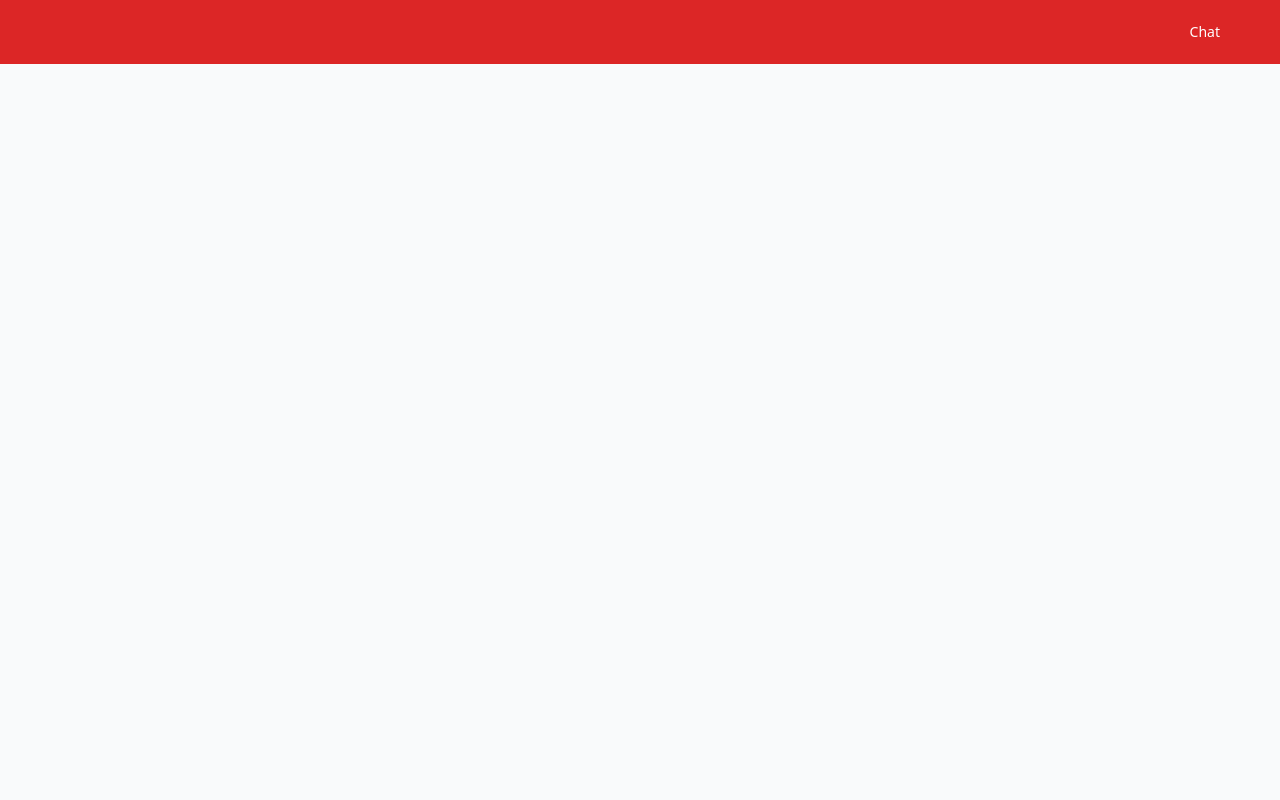
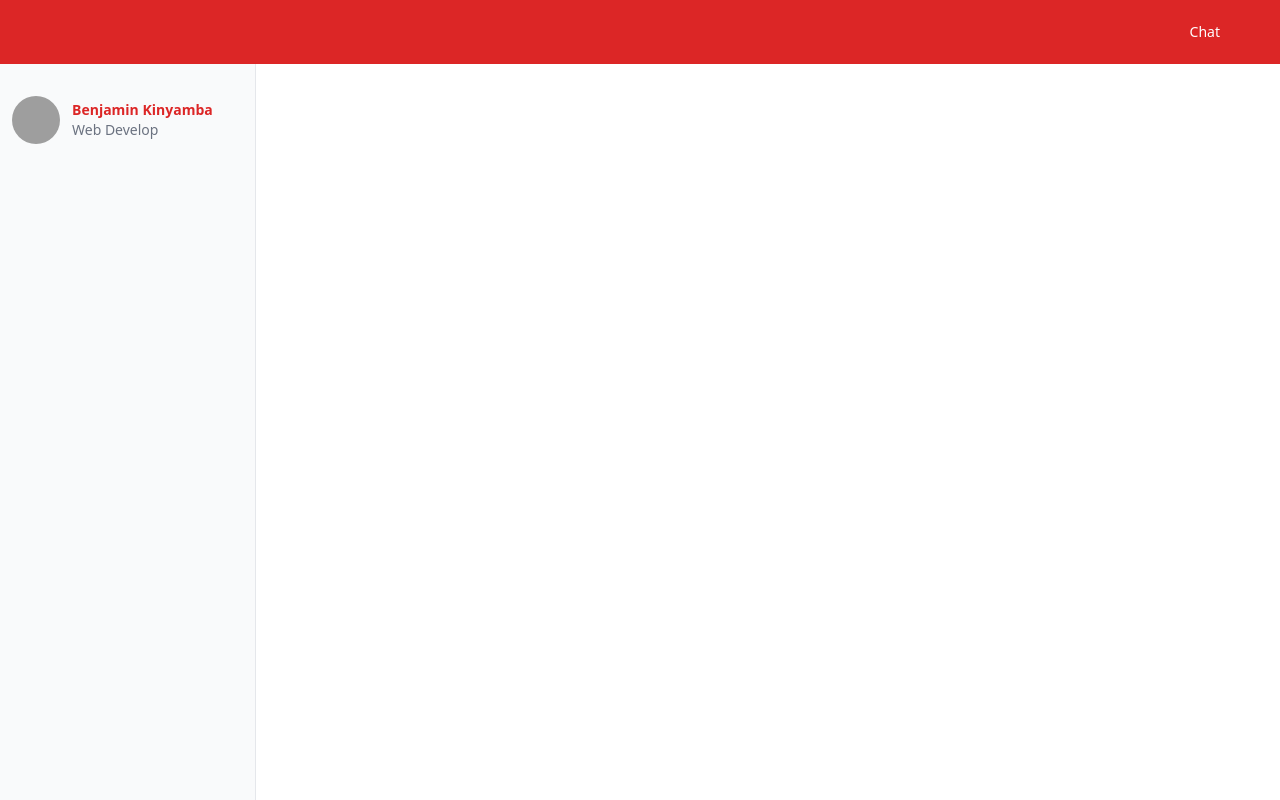
Before and after one commit to DoddyMatabaro/talkit-client, a React (Vite) app in the folder talkit-client/: page / in a window 1280 px wide. Built offline with nearby package versions, Linux system fonts and the light colour scheme; grey boxes are pictures that could not be loaded.

Commit message:
styled chat screen: Profile link+Pics

```diff
--- a/talkit-client/package.json
+++ b/talkit-client/package.json
@@ -12,6 +12,7 @@
     "cors": "^2.8.5",
     "react": "^18.2.0",
     "react-dom": "^18.2.0",
+    "react-icons": "^4.6.0",
     "react-router-dom": "^6.4.3",
     "react-toastify": "^9.1.1"
   },
--- a/talkit-client/src/screen/Chat.jsx
+++ b/talkit-client/src/screen/Chat.jsx
@@ -27,7 +27,8 @@ function Chat() {
                                                             <img
                                                                 className='h-8 w-8 rounded-full'
                                                                 src={profile}
-                                                                />
+                                                                alt="profile"
+                                                            />
                                                         </button>
                                                 </div>
 
@@ -37,6 +38,32 @@ function Chat() {
                                 </div>
                         </div>
                 </nav>
+                {/* end navigation ends here */}
+                <div className='flex-grow w-full max-w-7xl mx-auto lg:flex'>
+                    <div className="flex-1 min-w-0 bg-white xl:flex">
+                        <div className="border-b border-gray-200 xl:border-b-0 xl:flex-shink-0 xl:w-64 xl:border-r xl:border-gray-200 bg-gray-50">
+                            <div className='h-full pl-4 pr-2 py-6 sm:pl-6 lg:pl-8 xl:pl-0'>
+                                <div className='h-full relative'>
+                                    <div className='relative rounded-lg px-3 py-2 flex items-center space-x-3 hover:border-gray-400 focus-within:ring-2 focus-within:ring-offset-2'>
+                                        <div className='flex-shink-0'>
+                                            <img
+                                                src={profile}
+                                                className='h-12 w-12 object-cover rounded-full'
+                                            />
+                                        </div>
+                                        <div className='flex-1 min-w-0'>
+                                            <a href='#' className='focus:outline-none'>
+                                                <span className="absolute inset-0"/>
+                                                <p className='text-sm font-bold text-red-600'>Benjamin Kinyamba</p>
+                                                <p className='text-sm  text-gray-500 truncate'>Web Develop</p>
+                                            </a>
+                                        </div>
+                                    </div>
+                                </div>
+                            </div>
+                        </div>
+                    </div>
+                </div>
             </div>
         </div>
     </div>
```
Also changed, not shown: 1 other file (tests, documents, lock files or other folders).
